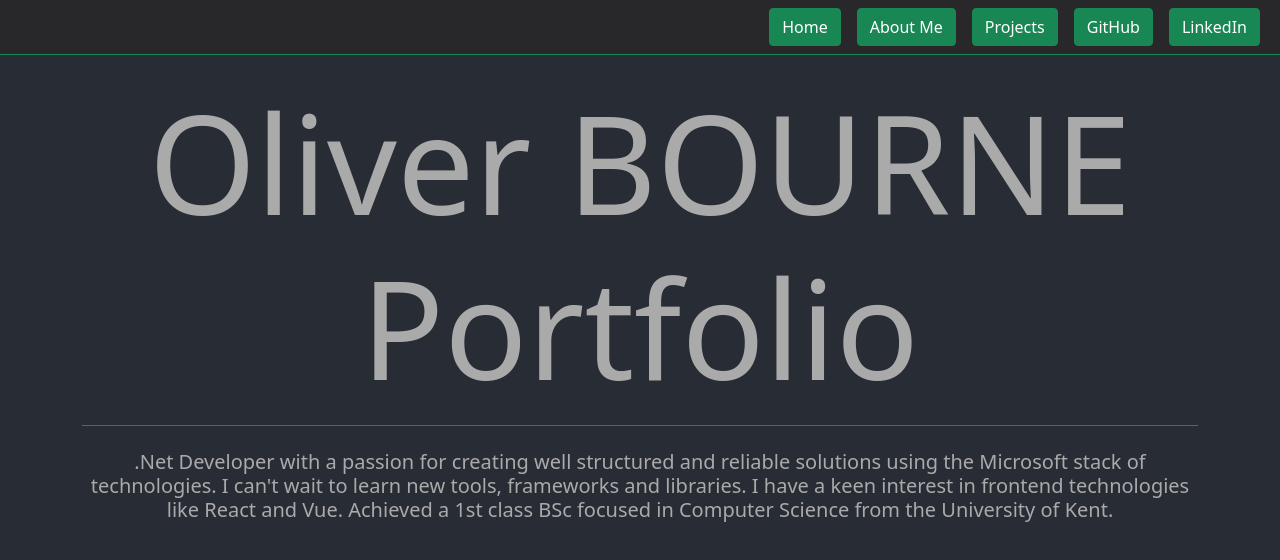
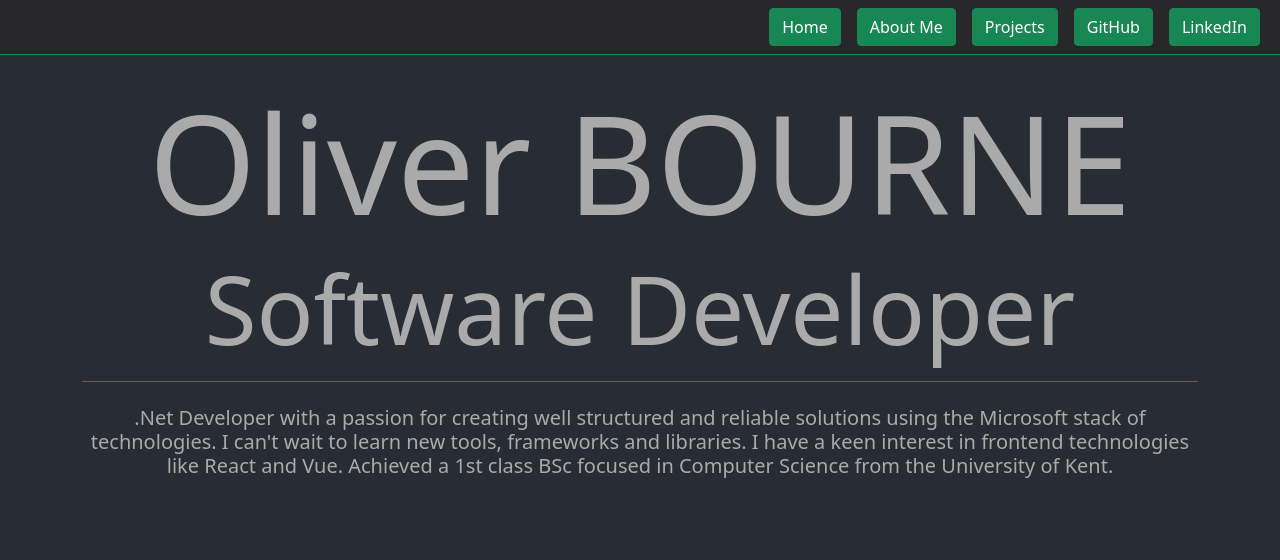
Before and after one commit to OllieRumbol/portfolio, a React (Create React App) app: page /cv in a window 1280 px wide. Shown: the top 560 px of the page. Built offline with nearby package versions, Linux system fonts and the light colour scheme.

Commit message:
small changes

```diff
--- a/src/components/Home.js
+++ b/src/components/Home.js
@@ -1,6 +1,6 @@
 import Jumbotron from 'react-bootstrap/Jumbotron';
 import Container from 'react-bootstrap/Container';
-import '../style/Home.css'
+import '../style/Home.css';
 
 export default function Home() {
 
@@ -8,7 +8,8 @@ export default function Home() {
     <div className='p-4'>
       <Jumbotron fluid>
         <Container className='header'>
-          <h1 className='title'>Oliver BOURNE Portfolio</h1>
+          <h1 className='title'>Oliver BOURNE</h1>
+          <h1 className='subTitle'>Software Developer</h1>
           <hr className='green' />
           <h5 className='p-2'>
             .Net Developer with a passion for creating well structured and reliable solutions using the Microsoft stack of technologies.
@@ -17,9 +18,6 @@ export default function Home() {
           </h5>
         </Container>
       </Jumbotron>
-      <div>
-
-      </div>
     </div>
   );
 }
--- a/src/style/Home.css
+++ b/src/style/Home.css
@@ -9,7 +9,17 @@
     line-height: 1.2;
 }
 
+.subTitle{
+    font-size: calc(1.5rem + 5.5vw);
+    font-weight: 350;
+    line-height: 1.2;
+}
+
 .green{
     background-color: #198754;
     opacity: 1 !important;
 }
+
+.carousel-control-prev, .carousel-control-next {
+    display: none !important;
+}
```
